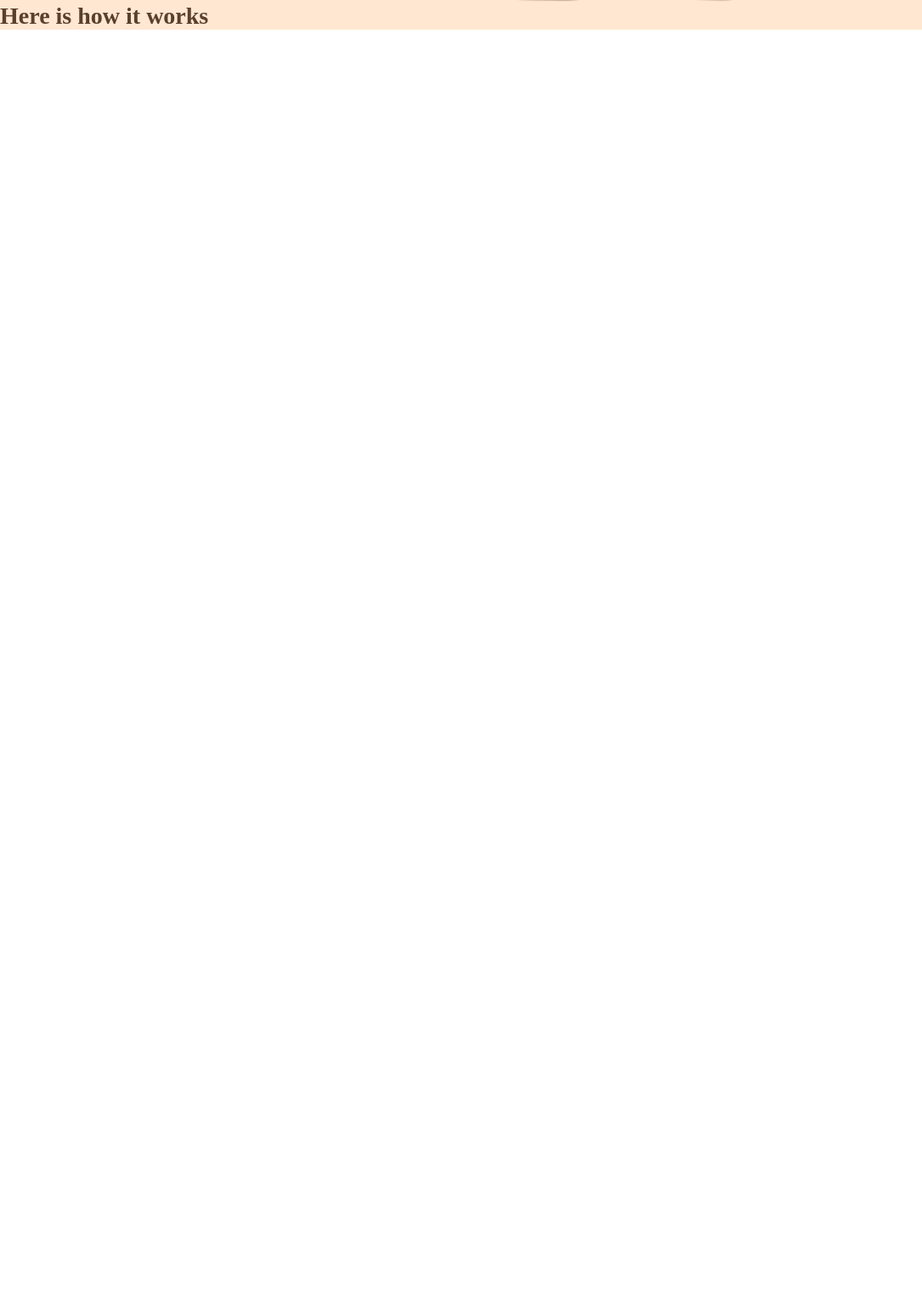
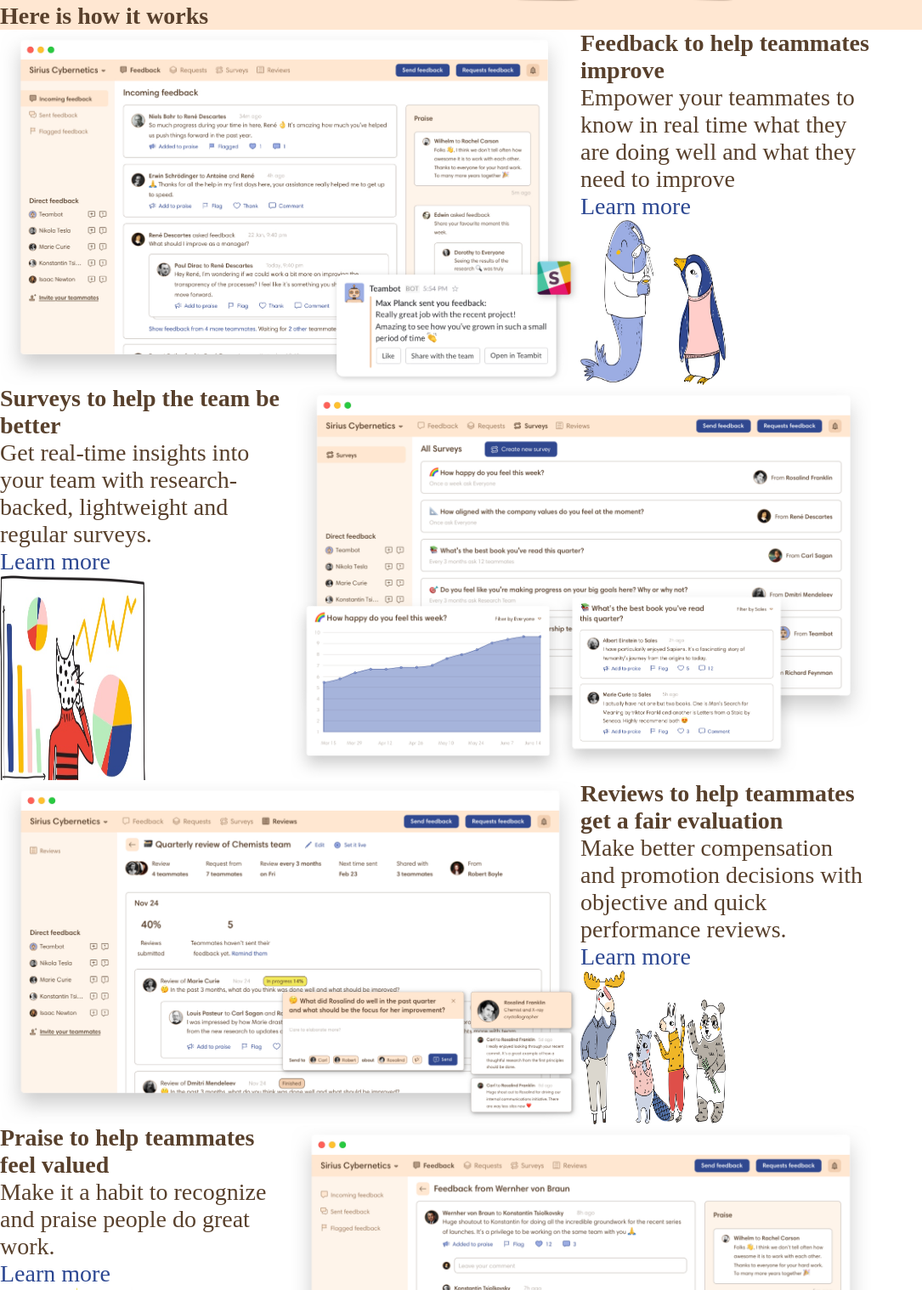
Before and after one commit to Simone-Pagotto/node-sass-teambit, a website: page index.html in a window 1280 px wide. Shown: the part 4104-5622 px from the top of the page at 85% size, without its empty margins (0-1085 px from the left). Before the commit the page ends 4139 px from the top, so only its background shows below. Drawn offline with Linux system fonts and the light colour scheme.

Commit message:
section feedback

```diff
--- a/index.html
+++ b/index.html
@@ -73,7 +73,44 @@
                 <p class="title">Here is how it works</p>
             </div>
         </section>
-        <section class="feedback"></section>
+        <section class="feedback">
+            <div class="row">
+                <img src="img/employee-feedback.jpg" alt="extract about feedback">
+                <div class="text-right">
+                    <p class="title">Feedback to help teammates improve</p>
+                    <p class="subtitle">Empower your teammates to know in real time what they are doing well and what they need to improve</p>
+                    <p class="link">Learn more</p>
+                    <img src="img/communication.jpg" alt="animal cooworker communicating">
+                </div>
+            </div>
+            <div class="row">
+                <div class="text-left">
+                    <p class="title">Surveys to help the team be better</p>
+                    <p class="subtitle">Get real-time insights into your team with research-backed, lightweight and regular surveys.</p>
+                    <p class="link">Learn more</p>
+                    <img src="img/insights.jpg" alt="animal looking work success">
+                </div>
+                <img src="img/employee-survey.jpg" alt="extract about survey">
+            </div>
+            <div class="row">
+                <img src="img/performance-review.jpg" alt="extract about performance-review">
+                <div class="text-right">
+                    <p class="title">Reviews to help teammates get a fair evaluation</p>
+                    <p class="subtitle">Make better compensation and promotion decisions with objective and quick performance reviews.</p>
+                    <p class="link">Learn more</p>
+                    <img src="img/review.jpg" alt="animal cooworkers making review each other">
+                </div>
+            </div>
+            <div class="row">
+                <div class="text-left">
+                    <p class="title">Praise to help teammates feel valued</p>
+                    <p class="subtitle">Make it a habit to recognize and praise people do great work.</p>
+                    <p class="link">Learn more</p>
+                    <img src="img/recognition.jpg" alt="animal worker getting his fair recognition">
+                </div>
+                <img src="img/employee-recognition.jpg" alt="exctract about employee-recognition">
+            </div>
+        </section>
         <section class="experience">
             <div class="text"></div>
         </section>
--- a/src/partials/_header.scss
+++ b/src/partials/_header.scss
@@ -14,9 +14,8 @@
     @include flex-between;
     @include desktop-margin;
 
-    .text {
-        width: 50%;
-        height: 100%;
+    .text, img {
+        @include w-50;
         .title{
             @include hero-title;
         }
@@ -24,16 +23,15 @@
             @include hero-primary-text;
         }
         .buttons-box{
-            display: flex;
-            justify-content: flex-start;
+            @include flex-start;
         }
         .info{
             @include hero-secondary-text;
         }
     }
 
-    img {
+    /* img {
         width: 50%;
         height: 100%;
-    }
+    } */
 }
--- a/src/partials/_main.scss
+++ b/src/partials/_main.scss
@@ -1,5 +1,10 @@
 .process, .experience {
     background-color: $secondary-color;
+}
+
+.feedback {
+    @include flex-column;
+    @include desktop-margin;
 }
 
 .mixed {
@@ -21,3 +26,29 @@
         color:$primary-color;
     }
 }
+
+.row {
+    @include flex-start;
+    img {
+        @include w-50;
+    }
+    [class*="text-"]{
+        width:25%;
+        .title{
+            @include section-title;
+        }
+        .subtitle{
+            @include section-primary-text;
+        }
+        .link {
+            @include link-text;
+        }
+    }
+    .text-right{
+        @include column-flex-start;
+
+    }
+    .text-left{
+
+    }
+}
--- a/src/partials/_variables.scss
+++ b/src/partials/_variables.scss
@@ -3,6 +3,11 @@
 $link-blue: #2C4792;
 
 $font-stack: 'Roboto', sans-serif;
+
+@mixin w-50{
+    width:50%;
+    height: 100%;
+}
 
 @mixin flex-between {
     display: flex;
@@ -12,6 +17,17 @@
 @mixin flex-column {
     display: flex;
     flex-direction: column;
+}
+
+@mixin flex-start {
+    display: flex;
+    justify-content: flex-start;
+}
+
+@mixin column-flex-start {
+    display: flex;
+    flex-direction: column;
+    align-items: flex-start;
 }
 
 @mixin desktop-margin {
```
Also changed, not shown: dist/app.css.
